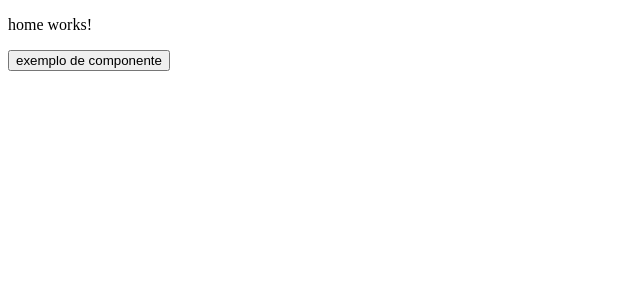
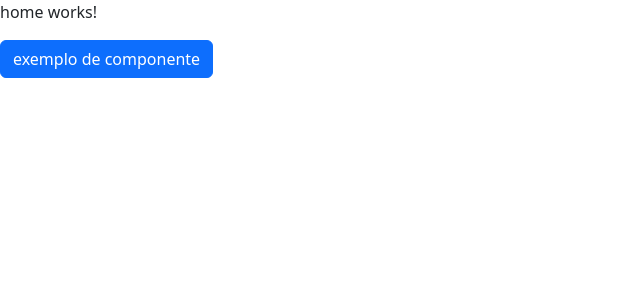
Before and after one commit to marcio8queiroz/curso, an Angular app: page / in a window 1280 px wide. Shown: the top 300 px of the page, without its empty margins (0-640 px from the left). Built offline with nearby package versions, Linux system fonts and the light colour scheme.

Commit message:
instalando o bootstrap

```diff
--- a/angular.json
+++ b/angular.json
@@ -35,7 +35,8 @@
               "src/assets"
             ],
             "styles": [
-              "src/styles.css"
+              "src/styles.css",
+              "node_modules/bootstrap/dist/css/bootstrap.min.css"
             ],
             "scripts": []
           },
--- a/package.json
+++ b/package.json
@@ -18,6 +18,7 @@
     "@angular/platform-browser": "^17.3.0",
     "@angular/platform-browser-dynamic": "^17.3.0",
     "@angular/router": "^17.3.0",
+    "bootstrap": "^5.3.6",
     "rxjs": "~7.8.0",
     "tslib": "^2.3.0",
     "zone.js": "~0.14.3"
--- a/src/app/_components/exemplo-componente/exemplo-componente.component.html
+++ b/src/app/_components/exemplo-componente/exemplo-componente.component.html
@@ -1 +1 @@
-<button>exemplo de componente</button>
+<button class="btn btn-primary">exemplo de componente</button>
```
Also changed, not shown: 1 other file (tests, documents, lock files or other folders).
